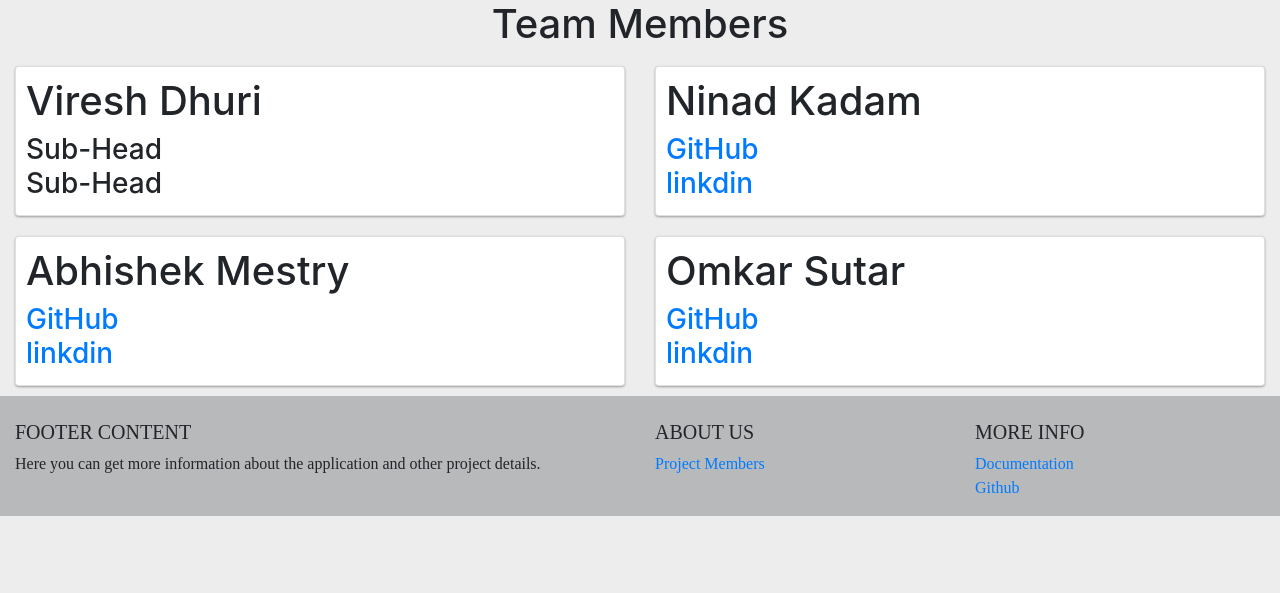
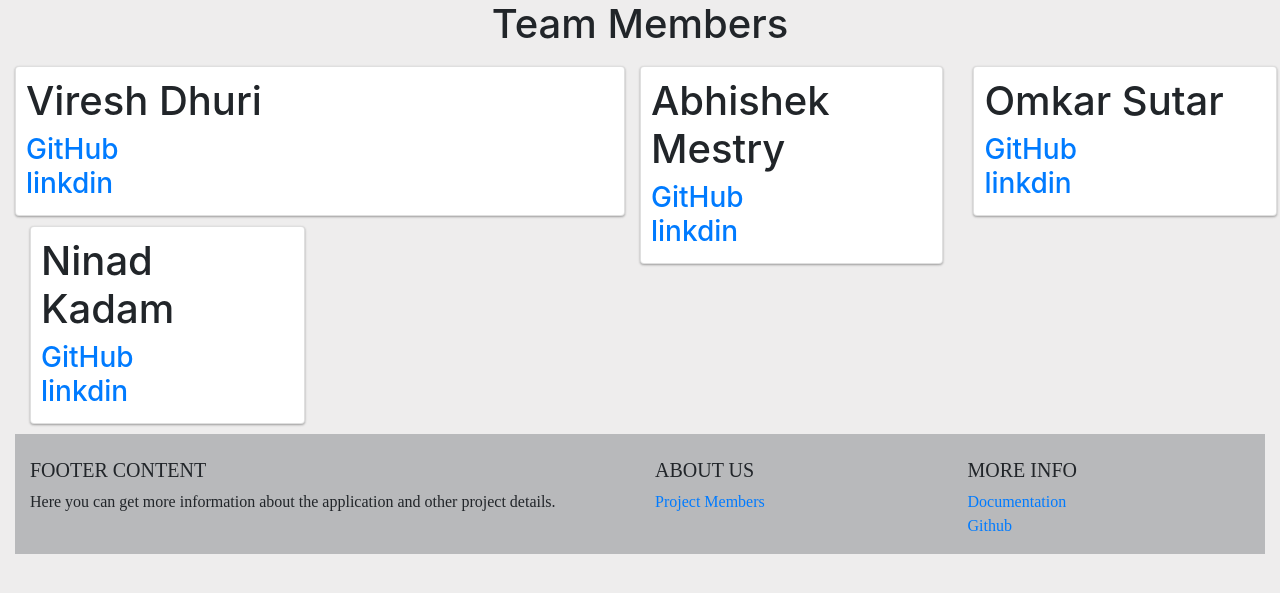
Before and after one commit to ninad555/Deloitte-Case-Study-project-Analysis, a Flask app: page /about1 in a window 1280 px wide. Shown: the part 61-654 px from the top of the page. Run offline with Flask 2, Linux system fonts and the light colour scheme; parts of the project's set-up code (start-up, migrations or seed data) failed here and were passed over; some libraries are stand-ins or nearby versions; some web fonts are replaced.

Commit message:
updated about1

```diff
--- a/application/templates/about1.html
+++ b/application/templates/about1.html
@@ -7,8 +7,11 @@
             <div class="card-inner">
                 <div class="header">
                     <h1>Viresh Dhuri</h1>
-                    <h3>Sub-Head</h3>
-                    <h3>Sub-Head</h3>
+                    <h3><a href="https://github.com/Virey07"
+                            target="_blank">GitHub</a></h3>
+                    <h3><a href="https://www.linkedin.com/in/viresh-dhuri-96b50a216/"
+                            target="_blank">linkdin</a></h3>
+                </di
                 </div>
             </div>
         </div>
```
